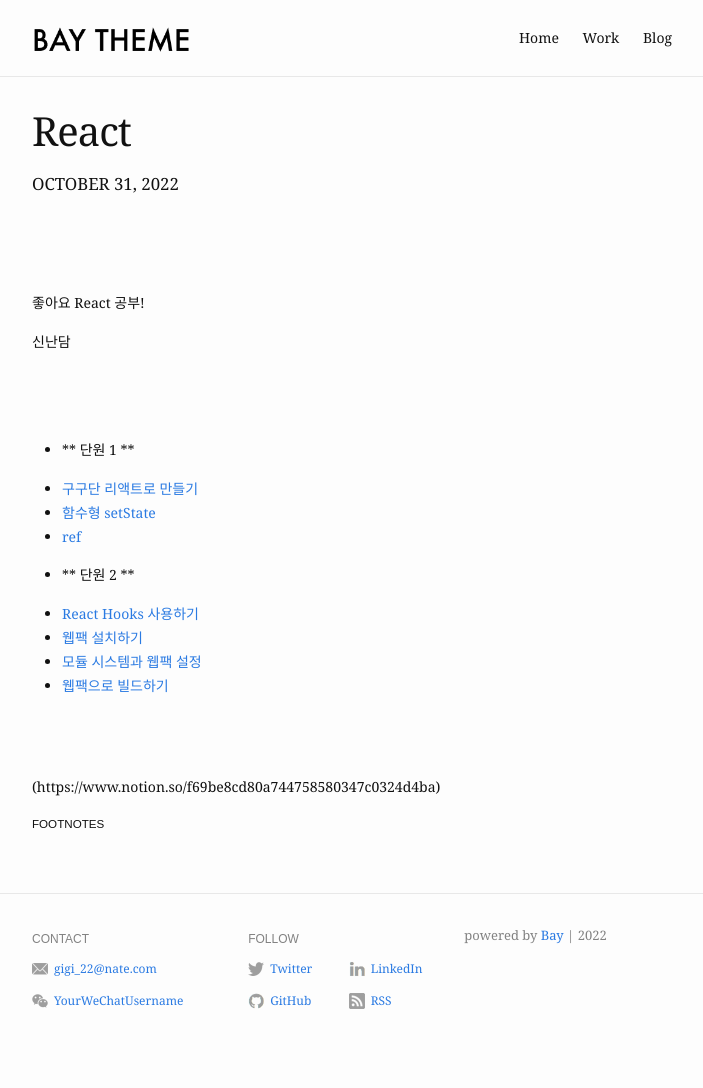
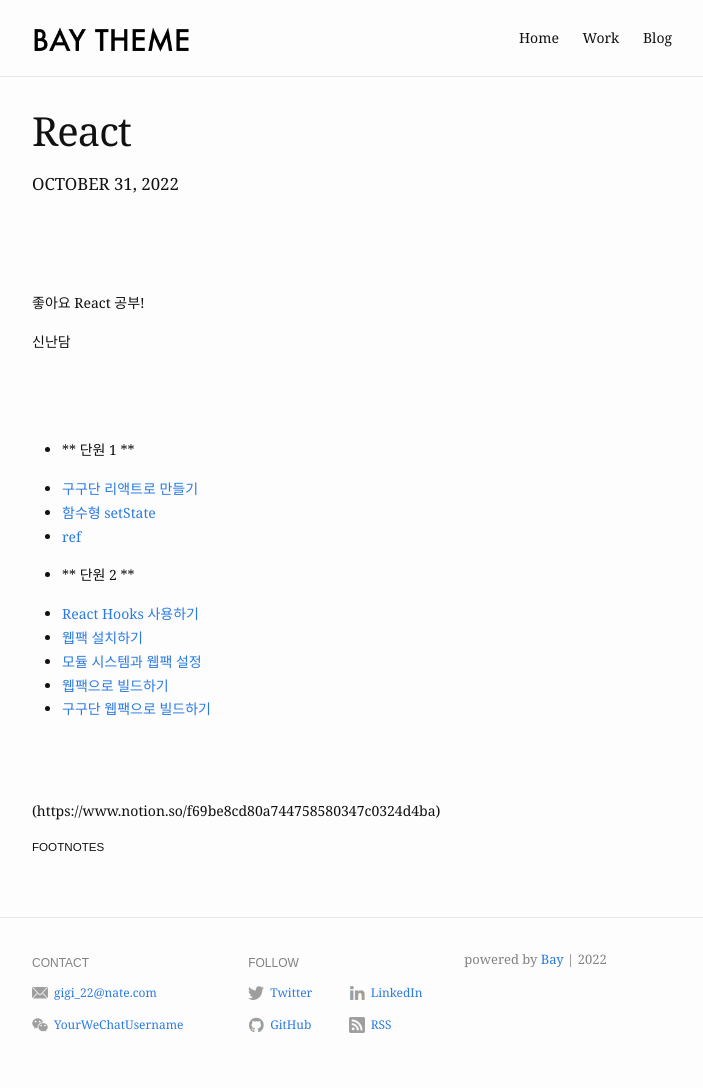
Before and after one commit to dorongkim/dorongkim.github.io, a Jekyll site: the page built from _posts/2022-10-31-React.md, in a window 1280 px wide. Shown: the whole page, without its empty margins (288-991 px from the left). Built offline with Jekyll 4.4.1, drawn with Linux system fonts in a browser that asks for light colours; before the commit the page ends 1064 px from its top, so only the background shows below that.

Commit message:
구구단 웹팩으로 빌드하기

```diff
--- a/_posts/2022-10-31-React.md
+++ b/_posts/2022-10-31-React.md
@@ -27,6 +27,8 @@ blurb: "React"
 - [웹팩 설치하기][link_react_web_5]
 - [모듈 시스템과 웹팩 설정][link_react_web_6]
 - [웹팩으로 빌드하기][link_react_web_7]
+- [구구단 웹팩으로 빌드하기][link_react_web_8]
+
 
 <br />
 <br />
```
Also changed, not shown: other parts of _posts/2022-10-31-React.md (+1 -0 lines).
